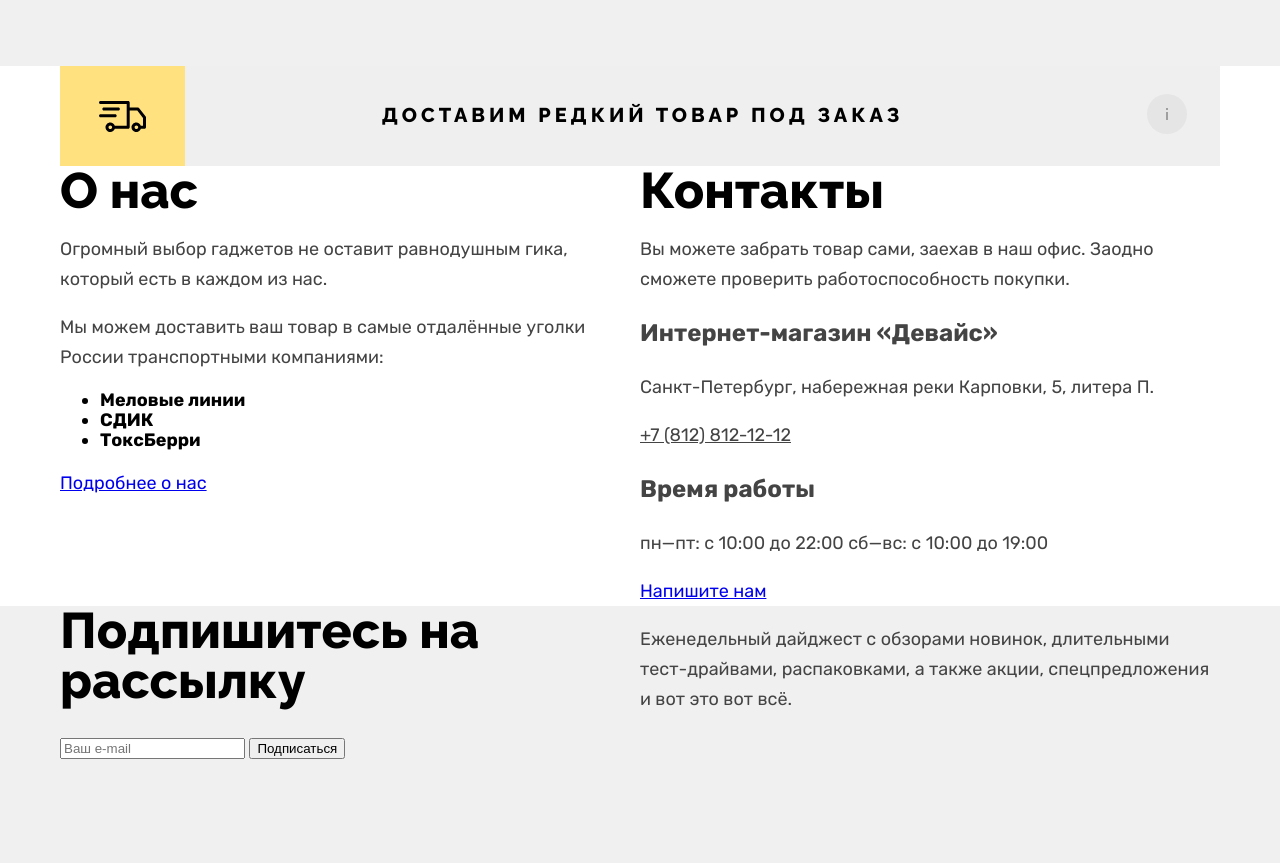
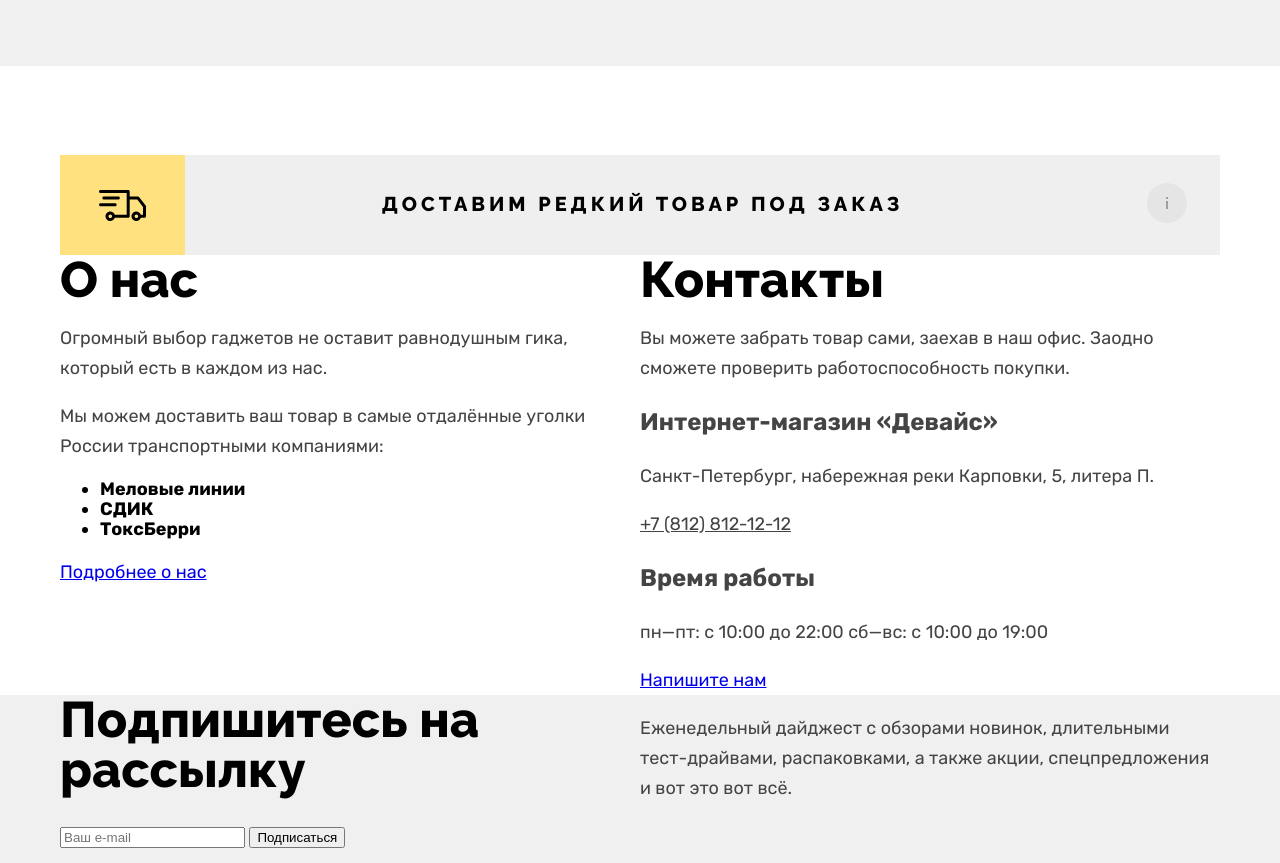
Before and after one commit to RedShucov/device-32, a website: page src/index.html in a window 1280 px wide. Shown: the part 1465-2328 px from the top of the page. Drawn offline with nearby package versions, Linux system fonts and the light colour scheme; files that its build step writes are made by us from their sources.

Commit message:
SCSS: rare-delivery: добавляет позиционирование блока

```diff
--- a/src/scss/blocks/main-page.scss
+++ b/src/scss/blocks/main-page.scss
@@ -11,3 +11,7 @@
 .main-page__services {
   margin-top: 82px;
 }
+
+.main-page__rare-delivery {
+  margin-top: 89px;
+}
--- a/src/scss/style.scss
+++ b/src/scss/style.scss
@@ -5,6 +5,12 @@
 @import "fonts.scss";
 
 @import "global.scss";
+
+// other
+
+@import "visually-hidden.scss";
+
+@import "blocks/container.scss";
 
 // header
 
@@ -55,9 +61,3 @@
 // footer
 
 @import "blocks/page-footer.scss";
-
-// other
-
-@import "visually-hidden.scss";
-
-@import "blocks/container.scss";
```
Also changed, not shown: project/css/style.css, project/css/style.min.css.
